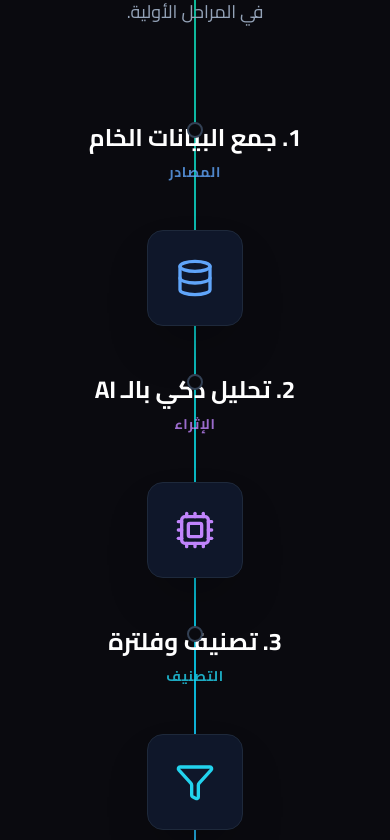
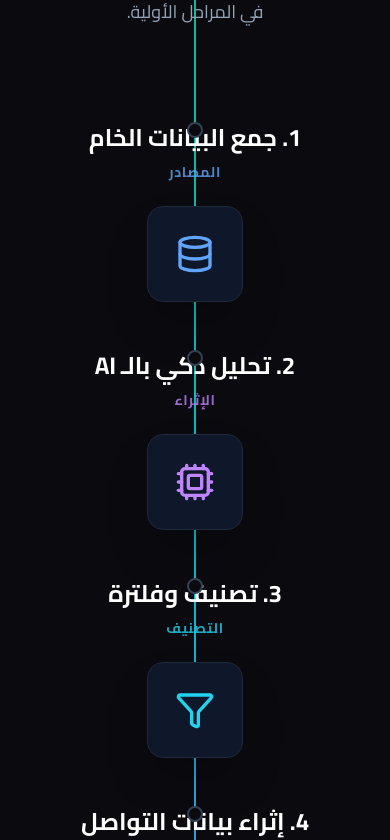
Before and after one commit to biznesclinicsgpt-png/monafsat-test-leads, a React (Vite) app: page /investment in a window 390 px wide. Shown: the part 4166-5006 px from the top of the page. Built offline with nearby package versions, Linux system fonts and the light colour scheme; no server answers.

Commit message:
style(ui): compact JourneyTimeline layout (reduce gap)

```diff
--- a/components/Investment/JourneyTimeline.tsx
+++ b/components/Investment/JourneyTimeline.tsx
@@ -64,7 +64,7 @@ export const JourneyTimeline = () => {
                             whileInView={{ opacity: 1, scale: 1 }}
                             viewport={{ once: true, margin: "-100px" }}
                             transition={{ duration: 0.5, delay: idx * 0.1 }}
-                            className={`flex items-center gap-12 ${idx % 2 === 0 ? 'md:flex-row' : 'md:flex-row-reverse'} flex-col relative group`}
+                            className={`flex items-center gap-6 ${idx % 2 === 0 ? 'md:flex-row' : 'md:flex-row-reverse'} flex-col relative group`}
                         >
                             {/* Circuit Node Point */}
                             <div className="absolute left-1/2 -translate-x-1/2 w-4 h-4 rounded-full bg-[#0a0a0f] border-2 border-slate-700 z-20 group-hover:border-emerald-500 transition-colors">
```
